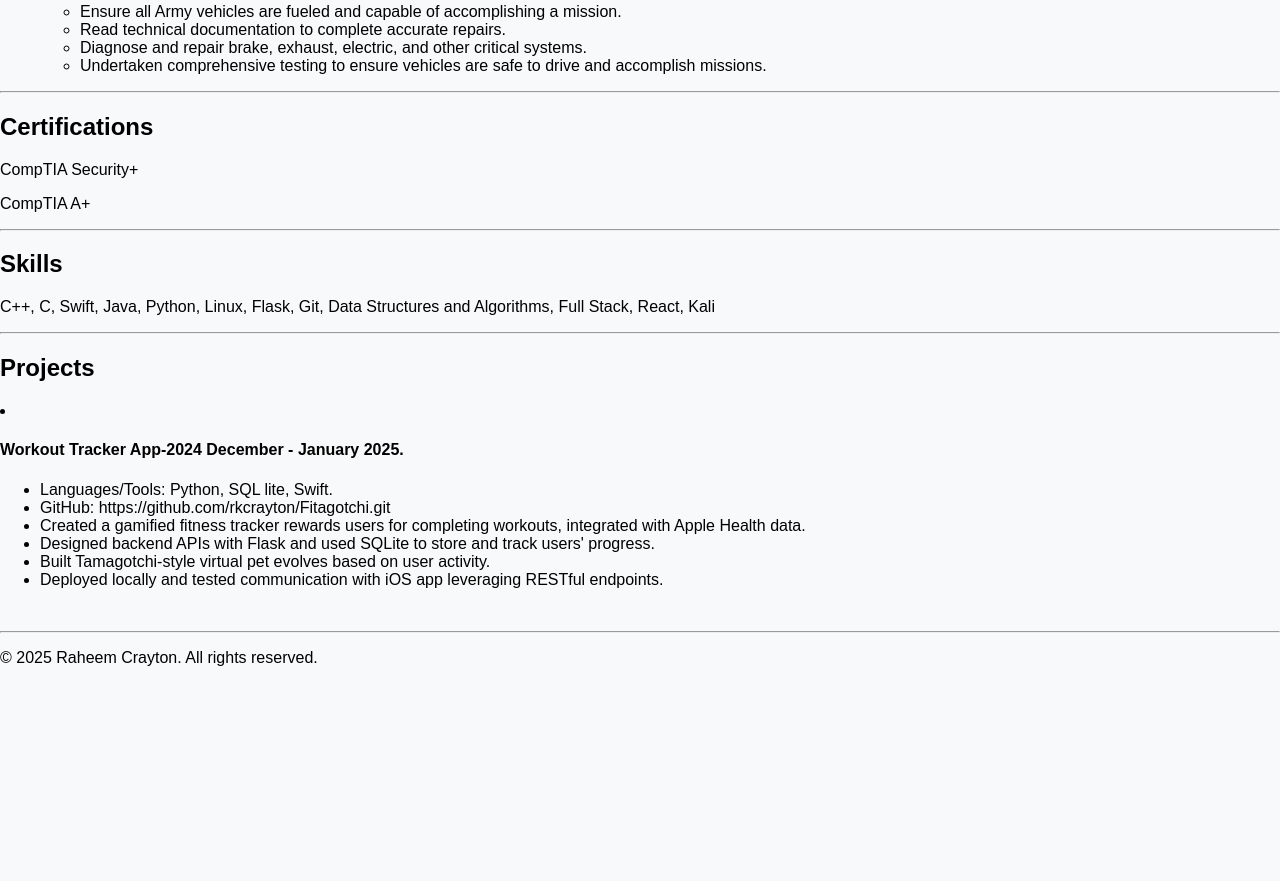
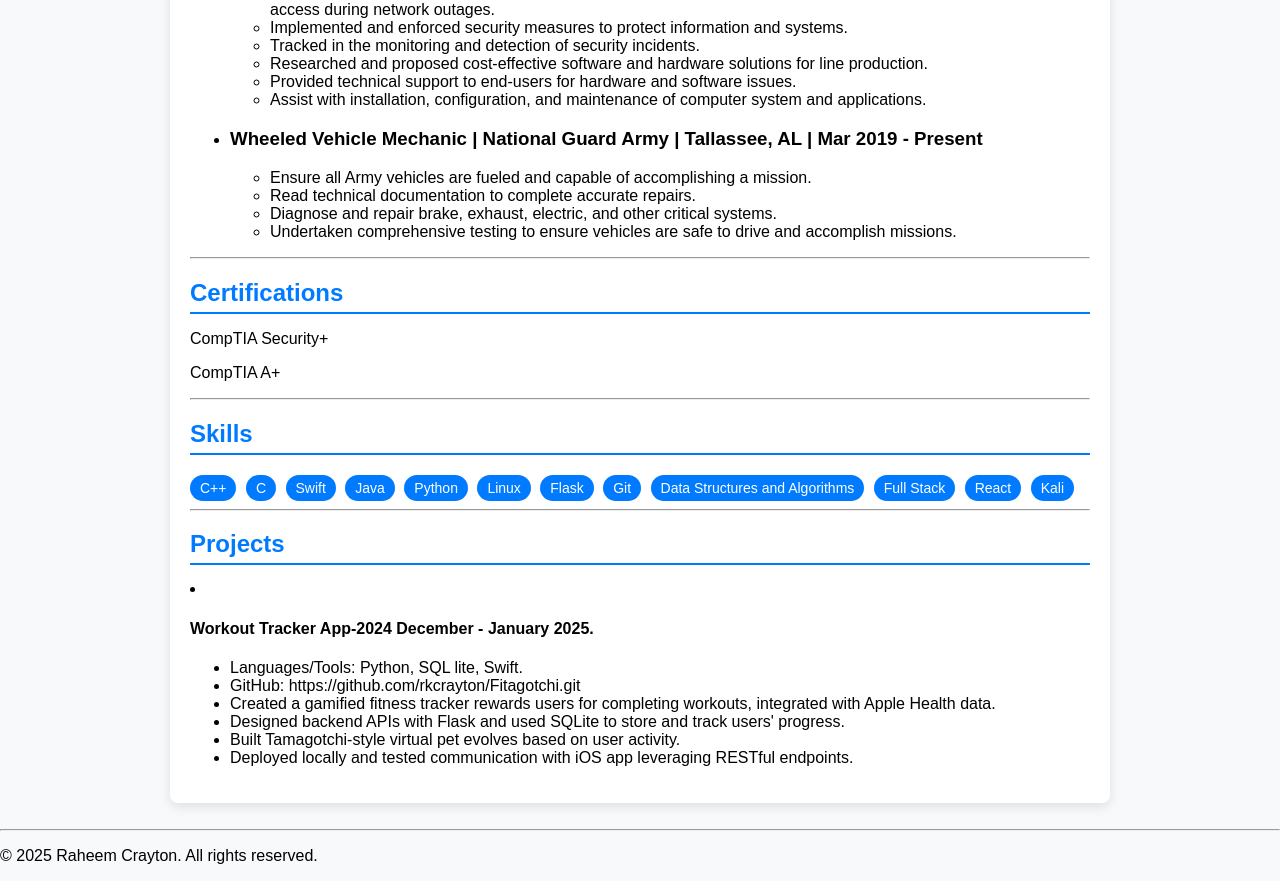
Before and after one commit to rkcrayton/Portfolio, a plain HTML site: page index.html in a window 1280 px wide. Shown: the part 1019-1900 px from the top of the page. Before the commit the page ends 1702 px from the top, so only its background shows below. Drawn offline with Linux system fonts and the light colour scheme.

Commit message:
added button like skills

```diff
--- a/index.html
+++ b/index.html
@@ -68,12 +68,22 @@
         <hr />
         <div class = "Skills">
             <h2>Skills</h2>
-                <p>C++, C, Swift, Java, Python, Linux, Flask, Git, Data Structures and Algorithms, Full Stack, React, Kali</p>
+                <span class = "skills-tag"> C++</span>
+                <span class = "skills-tag"> C</span>
+                <span class = "skills-tag"> Swift</span>
+                <span class = "skills-tag"> Java</span>
+                <span class = "skills-tag"> Python</span>
+                <span class = "skills-tag"> Linux</span>
+                <span class = "skills-tag"> Flask</span>
+                <span class = "skills-tag"> Git</span>
+                <span class = "skills-tag"> Data Structures and Algorithms</span>
+                <span class = "skills-tag"> Full Stack</span>
+                <span class = "skills-tag"> React</span>
+                <span class = "skills-tag"> Kali</span>
         </div>
         <hr />
             <div class = "Projects">
-            <h2>Projects</h2>
-
+                <h2>Projects</h2>
                 <li>
                     <h4>Workout Tracker App-2024 December - January 2025.</h4>
                         <ul>
--- a/styles.css
+++ b/styles.css
@@ -36,3 +36,29 @@ html, body {
     color: #333;
     margin-bottom: 30px;
 }
+
+main {
+    max-width: 900px;
+    margin: 0 auto;
+    padding: 20px;
+    background-color: #FFFFFF;
+    box-shadow: 0 4px 12px rgba(0, 0, 0, 0.1);
+    border-radius: 8px;
+}
+
+h2 {
+    color: #007BFF;
+    border-bottom: 2px solid #007BFF;
+    padding-bottom: 5px;
+    margin-bottom: 15px;
+}
+
+.skills-tag {
+    display: inline-block;
+    background-color: #007BFF;
+    color: #FFFFFF;
+    padding: 5px 10px;
+    border-radius: 15px;
+    margin: 5px 5px 0 0;
+    font-size: 14px;
+}
```
